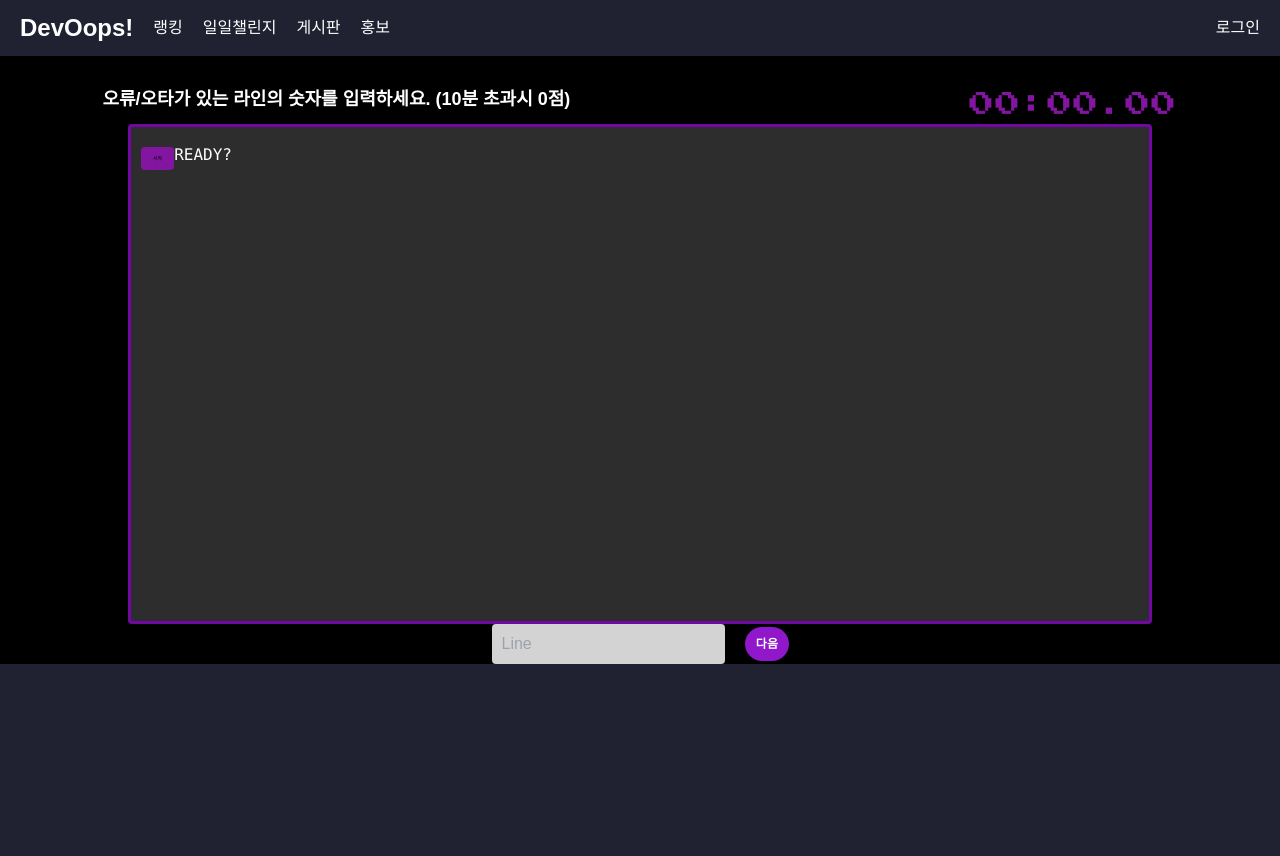
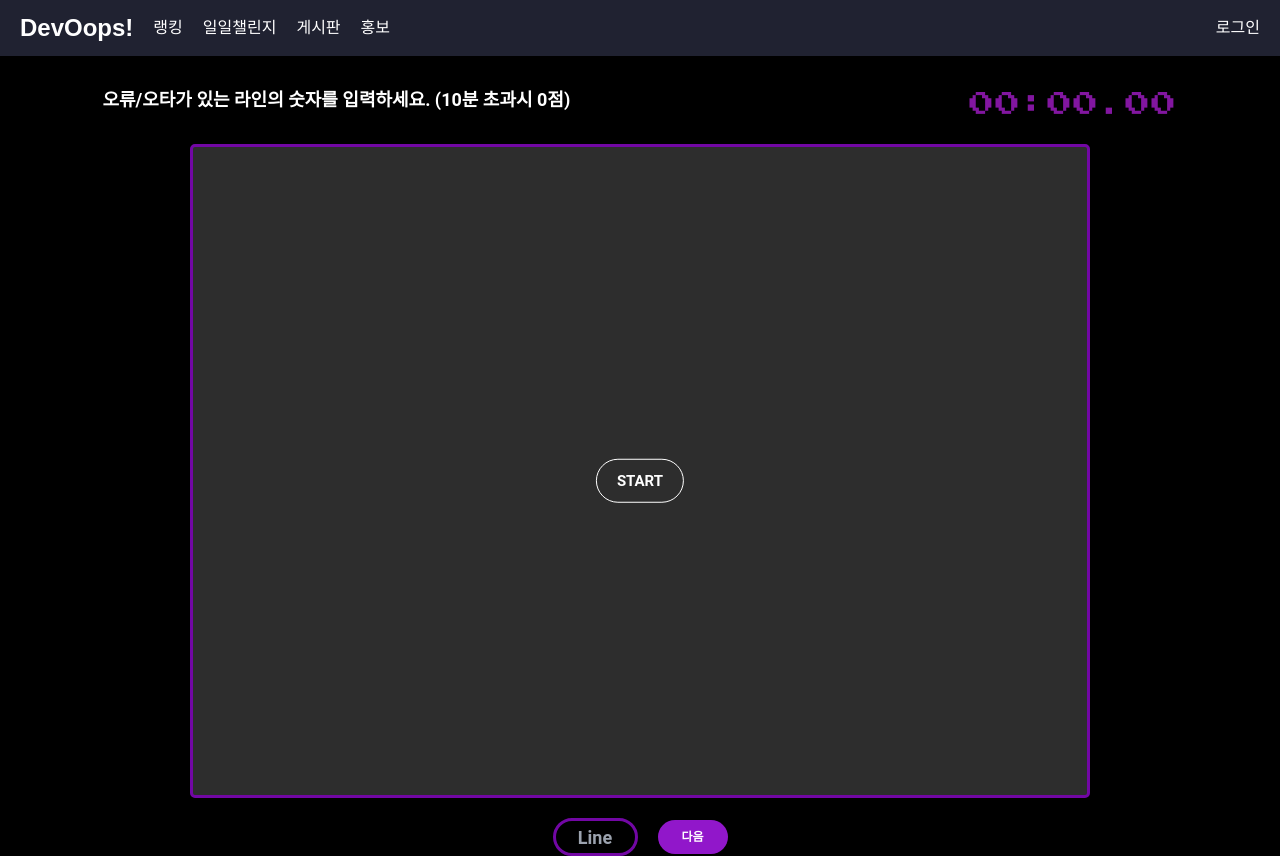
Before and after one commit to yuseong95/DevOops_New, a React (Create React App) app: page /findError in a window 1280 px wide. Before the commit the page ends 800 px from the top, so only its background shows below. Built offline with nearby package versions, Linux system fonts and the light colour scheme.

Commit message:
STYLE: 버그찾기게임 css 전면 수정

```diff
--- a/src/components/css/ErrorGameResult.css
+++ b/src/components/css/ErrorGameResult.css
@@ -1,19 +1,17 @@
 /* 모달 오버레이 스타일 */
 .modal-overlay {
   position: fixed;
-  top: 0;
-  left: 0;
-  right: 0;
-  bottom: 0;
   background-color: rgba(0, 0, 0, 0.5); /* 배경 흐리게 */
   display: flex;
   justify-content: center;
   align-items: center;
+
   z-index: 1000;
 }
 
 /* 모달 콘텐츠 스타일 */
 .modal-content {
+  font-family: "D2coding", "Roboto", sans-serif;
   background-color: #8216a0;
   color: white;
   padding: 20px;
@@ -22,4 +20,32 @@
   box-shadow: 0px 4px 8px rgba(0, 0, 0, 0.2);
   max-width: 300px;
   width: 100%;
+  border: solid 3px rgb(190, 16, 16);
 }
+
+.result-text {
+  text-align: left;
+  margin: 0 0 0 45px;
+  font-size: 20px;
+  font-weight: bold;
+}
+
+.label {
+  color: #ffffff;
+}
+
+.value {
+  color: #ffd700;
+  font-weight: normal;
+}
+
+.result-button {
+  background-color: #c1a5ca;
+  color: rgb(81, 5, 116);
+  border: solid rgb(81, 5, 116) 2.5px;
+  border-radius: 50px;
+  font-size: 12px;
+  font-weight: 600;
+  padding: 5px;
+  margin: 20px 5px 0px 10px;
+}
--- a/src/components/errorGame/ErrorGameExplanation.js
+++ b/src/components/errorGame/ErrorGameExplanation.js
@@ -1,4 +1,5 @@
 import React from "react";
+import "../../routes/css/ErrorGame.css";
 
 const ErrorGameExplanation = ({
   fileContent,
@@ -15,9 +16,18 @@ const ErrorGameExplanation = ({
         <code className="language-java">{fileContent}</code>
       </pre>
       <div className="explanation">
-        <p>내 답안: {userAnswer}</p>
-        <p>정답: {correctAnswer}</p>
-        <p>해설: {comment}</p>
+        <p>
+          <span className="label">나의 답: </span>
+          <span className="value">{userAnswer}</span>
+        </p>
+        <p>
+          <span className="label">정답: </span>
+          <span className="value">{correctAnswer}</span>
+        </p>
+        <p>
+          <span className="label">해설: </span>
+          <span className="value">{comment}</span>
+        </p>
       </div>
       <button className="input-button" onClick={handleNext}>
         {explanationIndex < 2 ? "다음" : "메인으로"}
--- a/src/components/errorGame/ErrorGameInput.js
+++ b/src/components/errorGame/ErrorGameInput.js
@@ -1,4 +1,5 @@
 import React from "react";
+import "../../routes/css/ErrorGame.css";
 
 // 답 입력, 제출 버튼
 const ErrorGameInput = ({
@@ -9,7 +10,7 @@ const ErrorGameInput = ({
   handleNext,
 }) => {
   return (
-    <div className="input">
+    <div className="input-field">
       <input
         type="text"
         className="input-answer"
--- a/src/components/errorGame/ErrorGameQuiz.js
+++ b/src/components/errorGame/ErrorGameQuiz.js
@@ -1,4 +1,5 @@
 import React, { forwardRef } from "react";
+import "../../routes/css/ErrorGame.css";
 
 // 시작 버튼, 문제 코드
 const ErrorGameQuiz = forwardRef(
@@ -12,14 +13,10 @@ const ErrorGameQuiz = forwardRef(
       >
         {!showQuiz && (
           <button className="start-button" onClick={handleStart}>
-            시작
+            START
           </button>
         )}
-        {showQuiz ? (
-          <code className="language-java">{fileContent}</code>
-        ) : (
-          "READY?"
-        )}
+        {showQuiz ? <code className="language-java">{fileContent}</code> : ""}
       </pre>
     );
   }
--- a/src/components/errorGame/ErrorGameResult.js
+++ b/src/components/errorGame/ErrorGameResult.js
@@ -26,11 +26,26 @@ const ErrorGameResult = ({ count, onShowExplanation, runningTime }) => {
   return (
     <div className="modal-overlay">
       <div className="modal-content">
-        <p>SCORE: {calculateScore()}</p>
-        <p>ANSWER: {count} / 3</p>
-        <p>TIME: {formatTime(runningTime)}</p>
-        <button onClick={onShowExplanation}>해설보기</button>
-        <button onClick={goToHome}>메인으로</button>
+        <p className="result-text">
+          <span className="label">SCORE: </span>
+          <span className="value">{calculateScore()}</span>
+        </p>
+        <p className="result-text">
+          <span className="label">ANSWER: </span>
+          <span className="value">{count} / 3</span>
+        </p>
+        <p className="result-text">
+          <span className="label">TIME: </span>
+          <span className="value">{formatTime(runningTime)}</span>
+        </p>
+        <p>
+          <button className="result-button" onClick={onShowExplanation}>
+            해설보기
+          </button>
+          <button className="result-button" onClick={goToHome}>
+            메인으로
+          </button>
+        </p>
       </div>
     </div>
   );
--- a/src/components/errorGame/ErrorGameTop.js
+++ b/src/components/errorGame/ErrorGameTop.js
@@ -1,5 +1,6 @@
 import React from "react";
 import Timer from "./Timer.js";
+import "../../routes/css/ErrorGame.css";
 
 // 문제 설명, 타이머
 const ErrorGameTop = ({ showQuiz, resultCount, handleTimer }) => {
--- a/src/routes/css/ErrorGame.css
+++ b/src/routes/css/ErrorGame.css
@@ -1,8 +1,12 @@
 .errorGame {
+  font-family: "D2coding", "Roboto", sans-serif;
   display: flex;
   flex-direction: column;
   align-items: center;
+  width: 100%;
+  height: 100vh;
   background-color: black;
+  gap: 20px;
 }
 
 /* 문제 가이드 & 타이머 */
@@ -21,21 +25,39 @@
   color: white;
 }
 
-/* 에러찾기 문제 부분 */
-.errorCode {
-  /* color: white; */
-  border: solid 3px rgb(114, 7, 164);
-  border-radius: 5px;
-}
-
+/* 문제 부분 */
 pre {
-  width: 80%;
-  height: 500px;
+  position: relative;
+  width: 900px;
+  height: 700px;
   background-color: #2d2d2d;
   color: white;
   padding: 10px;
-  border-radius: 4px;
+  border-radius: 5px;
   border: solid 3px rgb(114, 7, 164);
+  overflow: auto;
+}
+
+.start-button {
+  font-family: "D2coding", "Roboto", sans-serif;
+  position: absolute; /* 중앙에 배치 */
+  top: 50%;
+  left: 50%;
+  transform: translate(-50%, -50%);
+  padding: 10px 20px;
+  font-size: 15px;
+  font-weight: bold;
+  background-color: rgba(45, 45, 45, 0.8);
+  color: white;
+  border: solid 1px white;
+  border-radius: 50px;
+  cursor: pointer;
+  z-index: 1;
+  transition: transform 0.2s ease;
+
+  &:hover {
+    transform: translate(-50%, -50%) scale(1.1);
+  }
 }
 
 .language-java {
@@ -51,30 +73,28 @@ pre {
   scrollbar-color: rgb(114, 7, 164) rgb(0, 0, 0);
 }
 
-/* 정답라인 입력 부분 */
-.input {
+/* 정답 입력 부분 */
+.input-field {
   display: flex;
   justify-content: center;
   align-items: center; /* Y축 중앙 정렬 */
   gap: 20px;
 }
 
-.input-anwser {
-  width: 80px !important;
-  height: 30px !important;
-  color: rgb(162, 103, 190) !important;
-  border: solid 3px rgb(114, 7, 164) !important;
-  border-radius: 20px !important;
-  font-size: 15px !important;
+input[type="text"] {
+  width: 85px;
+  height: 38px;
+  color: rgb(162, 103, 190);
+  border: solid 3px rgb(114, 7, 164);
+  border-radius: 20px;
+  font-size: 18px;
   text-align: center;
   font-weight: bold;
-  background-color: transparent !important;
-  padding: 0 !important;
-  margin: 0 !important;
+  background-color: transparent;
 }
 
 .input-button {
-  width: 50px;
+  width: 70px;
   height: 34px;
   color: white;
   border-radius: 20px;
@@ -89,3 +109,19 @@ pre {
 p {
   color: white;
 }
+
+/* 해설 부분 */
+.explanation {
+  border: solid 2px white;
+  border-radius: 10px;
+  padding: 10px;
+}
+
+.label {
+  color: #ffffff;
+}
+
+.value {
+  color: #ffd700;
+  font-weight: normal;
+}
```
Also changed, not shown: public/errorGameFile/quiz9.txt.
